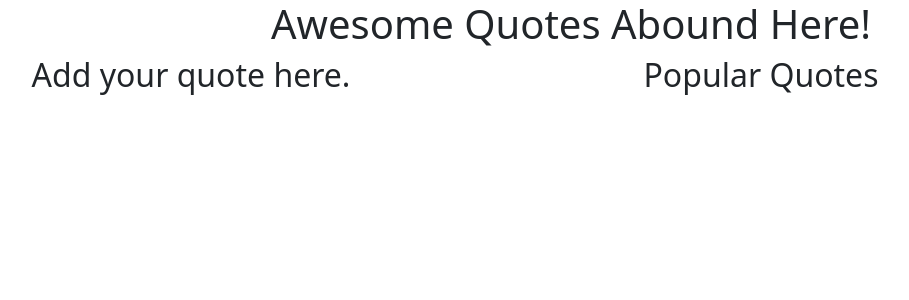
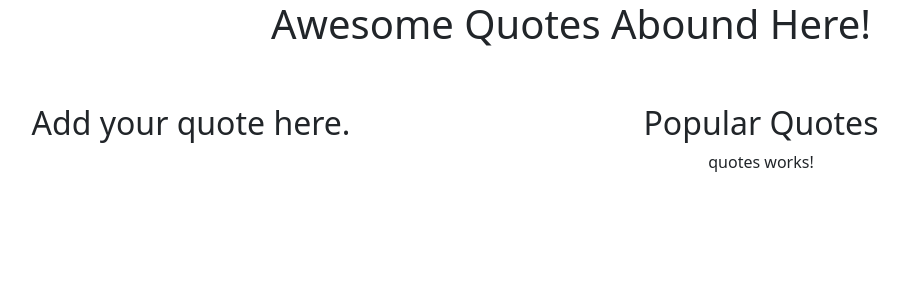
Before and after one commit to SusanMageto/Angular-Quote-App, an Angular app: page / in a window 1280 px wide. Shown: the top 300 px of the page, without its empty margins (69-978 px from the left). Built offline with nearby package versions, Linux system fonts and the light colour scheme.

Commit message:
links and registers the quotes component inside the app component

```diff
--- a/src/app/app.component.html
+++ b/src/app/app.component.html
@@ -2,7 +2,7 @@
   Awesome Quotes Abound Here!
 </h1>
 <div class="container">
-  <div class="row">
+  <div class="row mt-md-6 pt-5">
     <div class="col-md-4 text-center">
       <h2>Add your quote here.</h2>
     </div>
@@ -10,6 +10,9 @@
       <h2>
         Popular Quotes
       </h2>
+      <app-quotes>
+
+      </app-quotes>
     </div>
   </div>
 </div>
```
